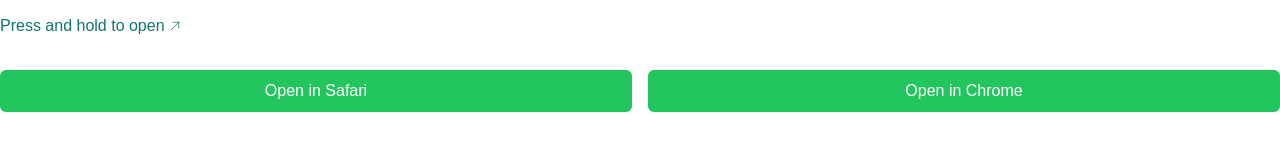
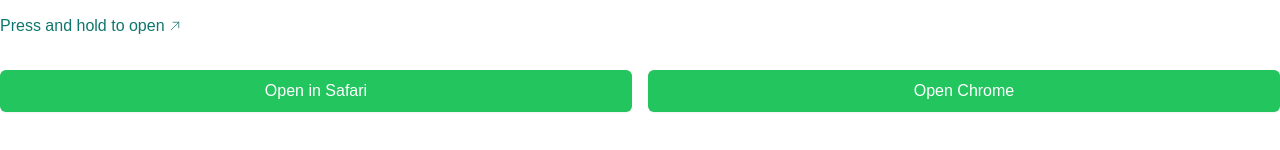
Before and after one commit to larry-flexpa/shnk, a Next.js app: page / in a window 1280 px wide. Shown: the part 222-372 px from the top of the page. Built offline with nearby package versions, Linux system fonts and the light colour scheme.

Commit message:
test url

```diff
--- a/src/app/page.tsx
+++ b/src/app/page.tsx
@@ -38,8 +38,8 @@
               <a href="x-safari-https://www.flexpa.com" target="_blank" className={buttonClass}>
                 Open in Safari
               </a>
-              <a href="googlechromes://flexpa.com" target="_blank" className={buttonClass} rel="noreferrer">
-                Open in Chrome
+              <a href="googlechromes://https://www.flexpa.com" target="_blank" className={buttonClass} rel="noreferrer">
+                Open Chrome
               </a>
             </div>
       </section>
```
